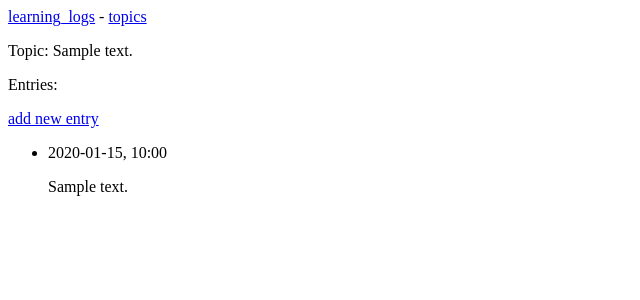
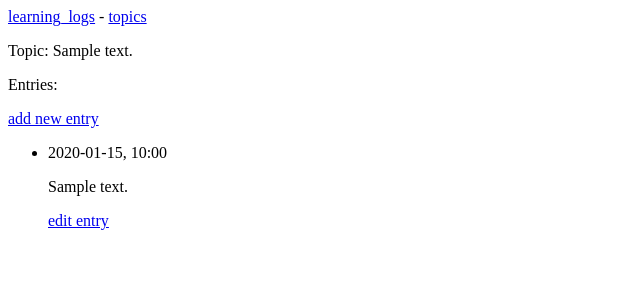
Before and after one commit to PWDing/Learning_log, a Django app: page /topics/1/ in a window 1280 px wide. Shown: the top 300 px of the page, without its empty margins (0-640 px from the left). Run offline with Django 4.2, Linux system fonts and the light colour scheme; tables that the repository leaves empty hold one stand-in row (values such as "Sample post").

Commit message:
permit user add and edit entries

```diff
--- a/learning_logs/templates/learning_logs/topic.html
+++ b/learning_logs/templates/learning_logs/topic.html
@@ -12,6 +12,9 @@
     <li>
         <p>{{ entry.date_added|date:'Y-m-d, H:i' }}</p>
         <p>{{ entry.text|linebreaks }}</p>
+        <p>
+          <a href="{% url 'learning_logs:edit_entry' entry.id %}">edit entry</a>
+        </p>
     </li>
   {% empty %}
     <li>
--- a/learning_logs/urls.py
+++ b/learning_logs/urls.py
@@ -13,4 +13,5 @@ urlpatterns = [
     path('topics/<int:topic_id>/', views.topic, name='topic'),
     path('new_topic/', views.new_topic, name='new_topic'),
     path('new_entry/<int:topic_id>/', views.new_entry, name='new_entry'),
+    path('edit_entry/<int:entry_id>/', views.edit_entry, name='edit_entry'),
 ]
--- a/learning_logs/views.py
+++ b/learning_logs/views.py
@@ -4,7 +4,7 @@ from django.http import HttpResponseRedirect
 from django.template import context
 from django.urls import reverse
 
-from .models import Topic
+from .models import Topic, Entry
 from .forms import TopicForm, EntryForm
 
 # Create your views here.
@@ -55,3 +55,19 @@ def new_entry(request, topic_id):
 
     context = {'topic': topic, 'form': form}
     return render(request, 'learning_logs/new_entry.html', context)
+
+def edit_entry(request, entry_id):
+    """修改存在的文章"""
+    entry = Entry.objects.get(id=entry_id)
+    topic = entry.topic
+
+    if request.method != 'POST':
+        form = EntryForm(instance=entry)
+    else:
+        form = EntryForm(instance=entry, data=request.POST)
+        if form.is_valid():
+            form.save()
+            return HttpResponseRedirect(reverse('learning_logs:topic', args=[topic.id]))
+
+    context = {'entry': entry, 'topic': topic, 'form': form}
+    return render(request, 'learning_logs/edit_entry.html', context)
```
Also changed, not shown: learning_logs/templates/learning_logs/edit_entry.html (added, +13 -0 lines).
